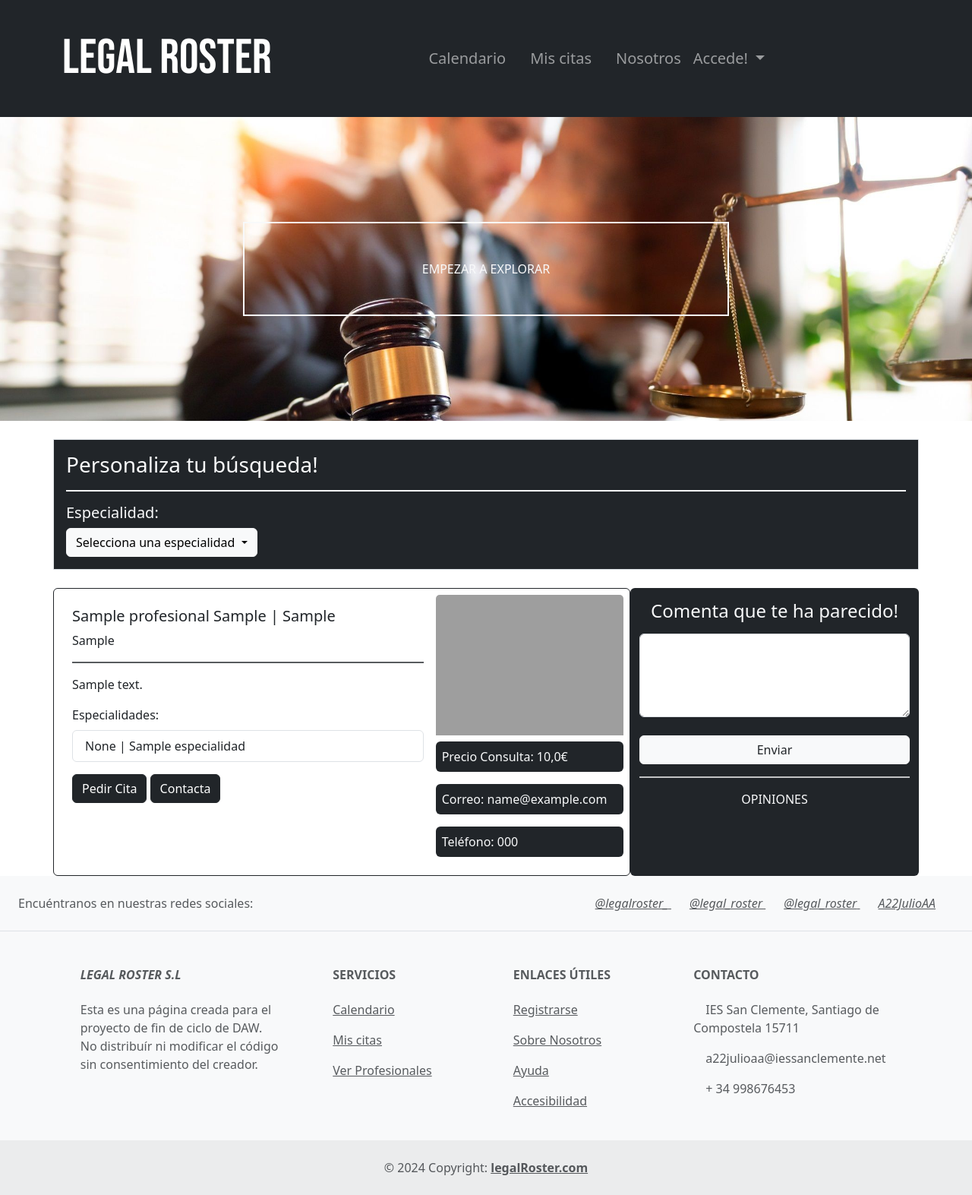
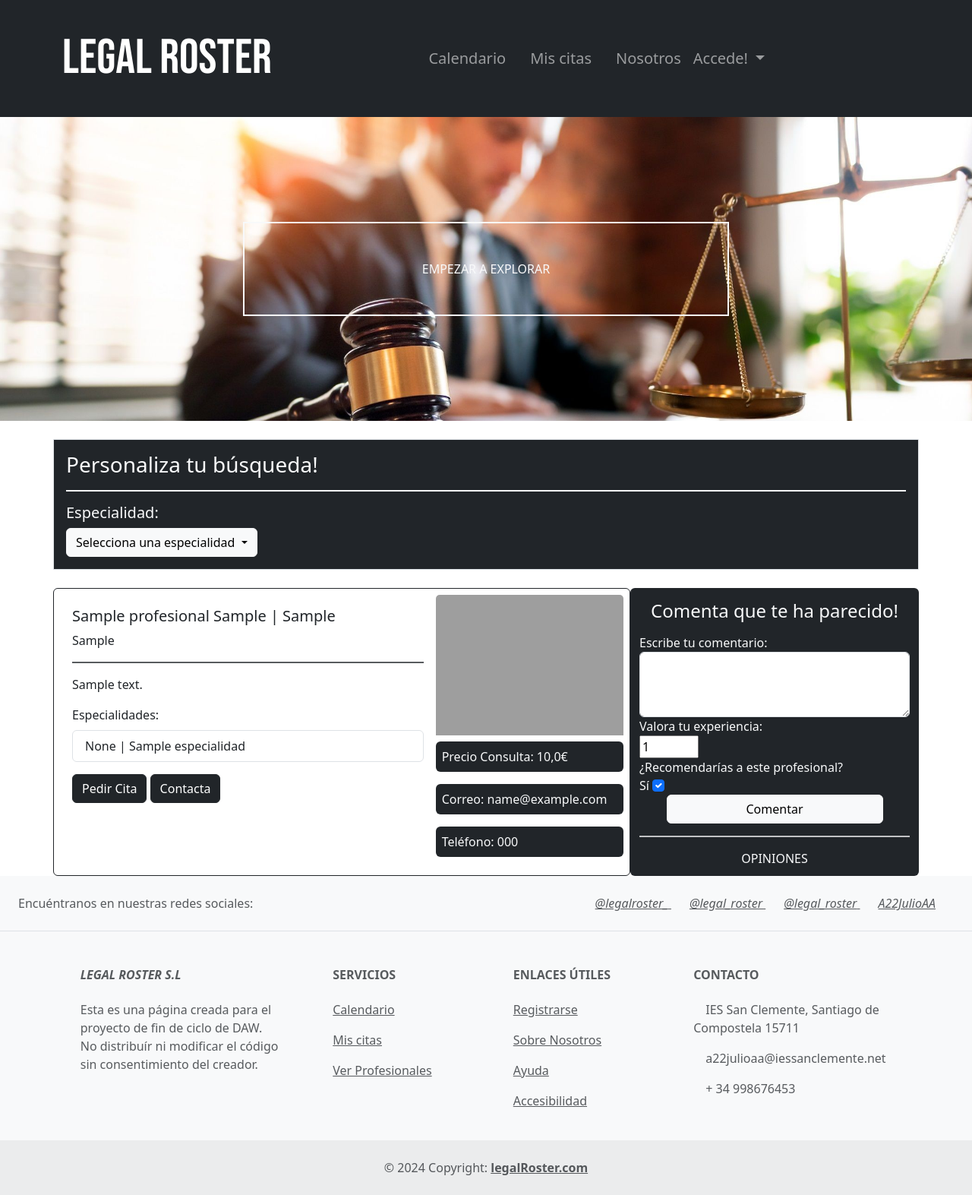
Before and after one commit to A22JulioAA/legal_code, a Django app: page / in a window 1280 px wide. Shown: the whole page at 76% size. Run offline with Django 5.2, Linux system fonts and the light colour scheme; tables that the repository leaves empty hold one stand-in row (values such as "Sample post"); some libraries are stand-ins or nearby versions; grey boxes are pictures that could not be loaded.

Commit message:
formulario comentarios creado. Falta formatear un poquit

```diff
--- a/assets/scripts/homepage.js
+++ b/assets/scripts/homepage.js
@@ -3,5 +3,3 @@ document.addEventListener('DOMContentLoaded', function () {
     let myToast = new bootstrap.Toast(document.querySelector('.toast'));
     myToast.show();
 });
-
-console.log(document.querySelector(('.toast')));
--- a/comentarios/forms.py
+++ b/comentarios/forms.py
@@ -1,13 +1,20 @@
-# from django import forms
-# from core.models import Profesional, Cliente
+from django import forms
+from .models import Comentario
 
-# class CrearComentarioForm(forms.Form):
-#     '''
-#         Este modelo establece los campos de Comentarios.
-#     '''
-
-#     profesional = forms.ModelChoiceField(label = 'Profesional ', queryset=Profesional.objects.all())
-#     cliente = forms.ModelChoiceField(label = 'Cliente ', queryset=Cliente.objects.all())
-#     texto_comentario = forms.CharField(label = 'Comentario ',max_length=400, required=False, widget=forms.Textarea(attrs={}))
-#     recomendacion = forms.BooleanField(label = 'Recomendarías ', required=False, initial=True)
-#     valoracion = forms.IntegerField(label = 'Valoración ', required=True, min_value=1, max_value=5, initial=1)
+class CrearComentarioForm(forms.ModelForm):
+    '''
+        Este modelo establece los campos del formulario de los comentarios.
+    '''
+    class Meta:
+        model = Comentario
+        fields = ['texto_comentario', 'recomendacion', 'valoracion']
+        labels = {
+            'texto_comentario': 'Escribe tu comentario: ',
+            'recomendacion': '¿Recomendarías a este profesional?',
+            'valoracion': 'Valora tu experiencia:'
+        }
+        widgets = {
+            'texto_comentario': forms.Textarea(attrs={'class': 'form-control', 'rows': 3}),
+            'valoracion': forms.NumberInput(attrs={'class': 'rating', 'min': 1, 'max': 5}),
+            'recomendacion': forms.CheckboxInput(attrs={'class': 'form-check-input'}),
+        }
--- a/comentarios/models.py
+++ b/comentarios/models.py
@@ -1,22 +1,22 @@
-# from django.db import models
-# from core.models import Profesional # Importamos los modelos de la aplicación 'core' para usar Profesional
-# from users.models import Cliente
-# from django.utils import timezone
+from django.db import models
+from core.models import Profesional # Importamos los modelos de la aplicación 'core' para usar Profesional
+from users.models import Cliente
+from django.utils import timezone
 
-# class Comentario(models.Model):
-#     """
+class Comentario(models.Model):
+    """
 
-#     Args:
-#         models (Model): Modelo principal del cual heredan
+    Args:
+        models (Model): Modelo principal del cual heredan
 
-#     """
+    """
 
-#     profesional = models.ForeignKey(Profesional, on_delete=models.CASCADE, null=False, default=1)
-#     cliente = models.ForeignKey(Cliente, on_delete=models.CASCADE, null=False, default=1)
-#     texto_comentario = models.TextField(max_length=400, default='')
-#     recomendacion = models.BooleanField(default=True)
-#     fecha_comentario = models.DateTimeField(null=False, default=timezone.now)
-#     valoracion = models.IntegerField(null=False, default=1)
+    profesional = models.ForeignKey(Profesional, on_delete=models.CASCADE, null=False, default=1)
+    cliente = models.ForeignKey(Cliente, on_delete=models.CASCADE, null=False, default=1)
+    texto_comentario = models.TextField(max_length=400, default='')
+    recomendacion = models.BooleanField(default=True)
+    fecha_comentario = models.DateTimeField(null=False, default=timezone.now)
+    valoracion = models.IntegerField(null=False, default=1)
 
-#     def __str__(self):
-#         return f"Comentario de {self.cliente} acerca de {self.profesional}"
+    def __str__(self):
+        return f"Comentario de {self.cliente} acerca de {self.profesional}"
--- a/comentarios/views.py
+++ b/comentarios/views.py
@@ -1,4 +1 @@
 from django.shortcuts import render
-
-
-#TODO: Implementar comentarios. No hay nada hecho.
--- a/core/templates/core/homepage.html
+++ b/core/templates/core/homepage.html
@@ -73,25 +73,8 @@ Homepage {% endblock %} {% block css %}
         </ul>
       </div>
     </div>
-    {% if subespecialidades %}
-    <div class="col">
-      <div class="dropdown">
-        <h5 class="text-light"><i class="fas fa-book-open"></i> Campo: </h5>
-        <button class="btn btn-light dropdown-toggle" type="button" data-bs-toggle="dropdown">
-          Selecciona un campo de Derecho {{filtro | capfirst}}
-        </button>
-        <ul class="dropdown-menu scrollable-menu">
-          {% for subespecialidad in subespecialidades %}
-          <li><a class="dropdown-item" href="/subespecialidad/{{ subespecialidad.id }}">{{subespecialidad|capfirst}}</a>
-          </li>
-          {% endfor %}
-        </ul>
-      </div>
-    </div>
-    {% endif %}
   </div>
 </section>
-
 
 <!-- Sección de anuncios de profesionales ordenados de forma aleatoria en un principio -->
 
@@ -103,7 +86,6 @@ Homepage {% endblock %} {% block css %}
 </section>
 {% else %}
 
-<!-- TODO: En general poner más bonita la página. -->
 <!-- Lista de los profesionales(en un principio aleatorios, sin filtros) -->
 <section class='seccion-profesionales container mt-3' id="seccion-profesionales">
   {% for profesional in lista_profesionales %}
@@ -159,7 +141,7 @@ Homepage {% endblock %} {% block css %}
       <div class="row">
         <form method="post">
           {% csrf_token %}
-          <textarea name="opinion" id="opinion" rows="4" class="form-control"></textarea>
+          {% comment %} <textarea name="opinion" id="opinion" rows="4" class="form-control"></textarea>
           <div class="star-rating mt-2">
             <i class="fas fa-star" data-value="1"></i>
             <i class="fas fa-star" data-value="2"></i>
@@ -168,7 +150,23 @@ Homepage {% endblock %} {% block css %}
             <i class="fas fa-star" data-value="5"></i>
           </div>
           <input type="hidden" name="rating" id="rating" value="0">
-          <input type="submit" class="btn btn-light text-dark mt-3" style="width: 100%;" value="Enviar">
+          <input type="submit" class="btn btn-light text-dark mt-3" style="width: 100%;" value="Enviar"> {% endcomment %}
+          <div class="row">
+            <div class="col-12 mx-auto">
+              <label for="">{{comment_form.texto_comentario.label}}</label>
+              {{ comment_form.texto_comentario }}
+            </div>
+          </div>
+          <div class="row">
+            <label for="">{{comment_form.valoracion.label}}</label>
+            <div class="col-6">{{comment_form.valoracion}}</div>
+            <label for="">{{comment_form.recomendacion.label}}</label>
+            <div class="col-6">Sí {{comment_form.recomendacion}}</div>
+          </div>
+          <div class="row">
+            <button class="btn btn-light col-9 mx-auto" type="submit">Comentar</button>
+          </div>
+
         </form>
       </div>
       <hr class="border border-light border-1 opacity-75">
--- a/core/views.py
+++ b/core/views.py
@@ -7,6 +7,7 @@ from .models import Profesional, Especialidad
 from citas.models import Cita
 from django.http import JsonResponse
 from django.contrib import messages
+from comentarios.forms import CrearComentarioForm
 
 """
     Cada función define una vista de la web que luego se le pasarán al archivo urls.py
@@ -33,7 +34,6 @@ def homepage(request, filtro_especialidad=None, filtro_subespecialidad=None):
 
     # Primero sacamos todas las especialidades para cargarlas en la sección de filtros.
     especialidades = Especialidad.objects.all()
-    subespecialidades = None
 
     if filtro_especialidad == None:
         lista_profesionales = Profesional.objects.all()
@@ -41,7 +41,6 @@ def homepage(request, filtro_especialidad=None, filtro_subespecialidad=None):
         # Se obtiene la especialidad asociada a ese nombre y luego se buscan los profesionales
         # que la tengan en su lista de especialidades
         especialidad = Especialidad.objects.get(id = filtro_especialidad)
-        subespecialidades = especialidad.subespecialidades.all()
         filtro = especialidad.nombre
 
         lista_profesionales = especialidad.profesional_set.all()
@@ -51,12 +50,22 @@ def homepage(request, filtro_especialidad=None, filtro_subespecialidad=None):
     else:
         no_profesionales_especialidad = ''
 
+    if request.method == 'POST':
+        comment_form = CrearComentarioForm(request.POST)
+        print("gadf")
+        if comment_form.is_valid():
+            comment_form.save()
+            messages.success(request, 'Tu comentario se ha enviado con éxito.')
+            return redirect('homepage')
+    else:
+        comment_form = CrearComentarioForm()
+
     data = {
         'lista_profesionales': lista_profesionales,
         'no_profesionales_especialidad': no_profesionales_especialidad,
         'especialidades': especialidades,
-        'subespecialidades': subespecialidades,
-        'filtro': filtro
+        'filtro': filtro,
+        'comment_form': comment_form
     }
 
     return render(request, 'core/homepage.html', data)
--- a/legal_code/settings.py
+++ b/legal_code/settings.py
@@ -42,12 +42,13 @@ INSTALLED_APPS = [
     'django.contrib.staticfiles',
     'core',
     'citas',
-    # 'comentarios',
+    'comentarios',
     'users',
     'bootstrap5',
     'fontawesomefree',
     'corsheaders',
     'debug_toolbar',
+    'star_ratings'
 ]
 
 CRISPY_ALLOWED_TEMPLATE_PACKS = 'bootstrap5'
@@ -103,7 +104,7 @@ DATABASES = {
         "USER": "postgres",
         "PASSWORD": "abc123.",
         "HOST": "127.0.0.1",
-        "PORT": "5433",
+        "PORT": "5432",
     }
 }
 
--- a/static/js/script.js
+++ b/static/js/script.js
@@ -15,7 +15,6 @@ function scrollToSection(event, id) {
 
 document.addEventListener('DOMContentLoaded', (e) => {
     const stars = document.querySelectorAll('.star-rating i');
-    console.log(stars);
         const ratingInput = document.getElementById('rating');
 
         stars.forEach(star => {
@@ -59,3 +58,7 @@ document.addEventListener('DOMContentLoaded', (e) => {
             });
         }
     });
+
+$(document).ready(function () {
+    $(".rating").rating();
+});
```
Also changed, not shown: comentarios/migrations/0001_initial.py (added), comentarios/migrations/__init__.py (deleted).
